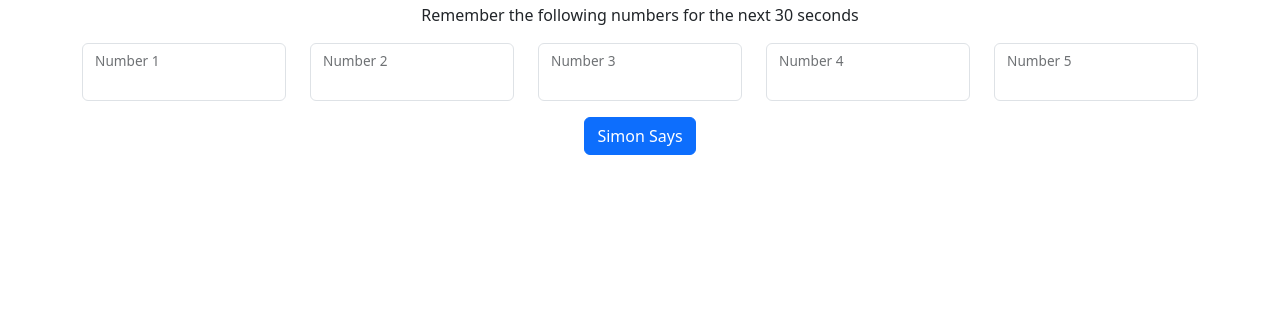
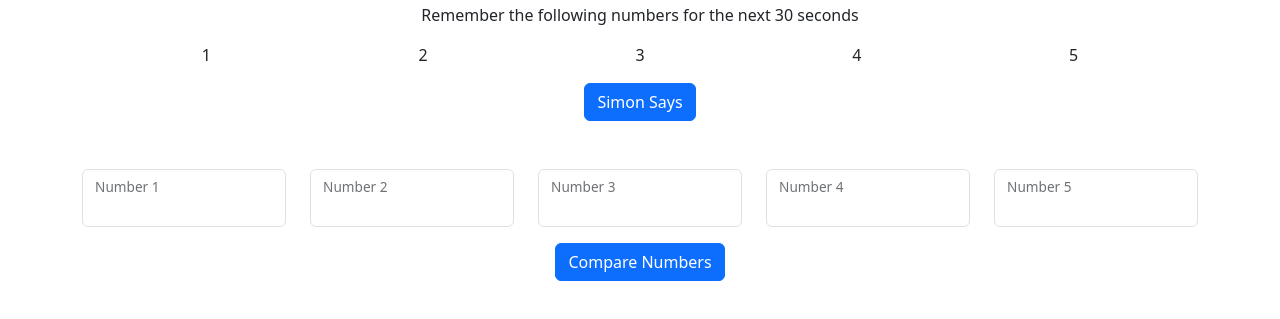
Before and after one commit to EmanueleDinaro/js-simon, a plain HTML site: page index.html in a window 1280 px wide. Shown: the part 101-420 px from the top of the page. Drawn offline with nearby package versions, Linux system fonts and the light colour scheme.

Commit message:
feat: add section for random numbers

```diff
--- a/index.html
+++ b/index.html
@@ -10,8 +10,27 @@
 <body class="container text-center mt-5">
     <h1 id="countdown"></h1>
     <span id="tips-form">Remember the following numbers for the next 30 seconds</span>
+    <div class="row m-3">
+        <div class="col">
+            <div class="rnd-number">1</div>
+        </div>
+        <div class="col">
+            <div class="rnd-number">2</div>
+        </div>
+        <div class="col">
+            <div class="rnd-number">3</div>
+        </div>
+        <div class="col">
+            <div class="rnd-number">4</div>
+        </div>
+        <div class="col">
+            <div class="rnd-number">5</div>
+        </div>
+    </div>
+    <button type="submit" id="start-game" class="btn btn-primary">Simon Says</button>
+
     <form id="form" class="">
-        <row class="row mt-3">
+        <row class="row mt-5">
             <div class="col">
                 <div class="form-floating mb-3">
                     <input type="text" class="form-control" id="number-one">
@@ -43,8 +62,8 @@
                 </div>
             </div>
         </row>
-        <button type="submit" id="start-game" class="btn btn-primary">Simon Says</button>
-        <button type="submit" id="compare-number" class="btn btn-primary d-none">Compare Numbers</button>
+        <!-- <button type="submit" id="start-game" class="btn btn-primary">Simon Says</button> -->
+        <button type="submit" id="compare-number" class="btn btn-primary">Compare Numbers</button>
     </form>
 
 
--- a/js/script.js
+++ b/js/script.js
@@ -41,15 +41,18 @@ let seconds = 10
 
 countdownElm.innerHTML = 'Click Simon Says to starts play'
 // DOM EVENTS
-formElm.addEventListener('submit', function(event) {
+startGameBtnElm.addEventListener('submit', function(event) {
     event.preventDefault();
 
     timer = setInterval(() => {
         if(seconds === 0) {
             clearInterval(timer)
+            formElm.classList.remove('d-none')
         } else {
         countdownElm.innerHTML = seconds
         }
         seconds--;
     }, 1000);
+
+
 })
```
